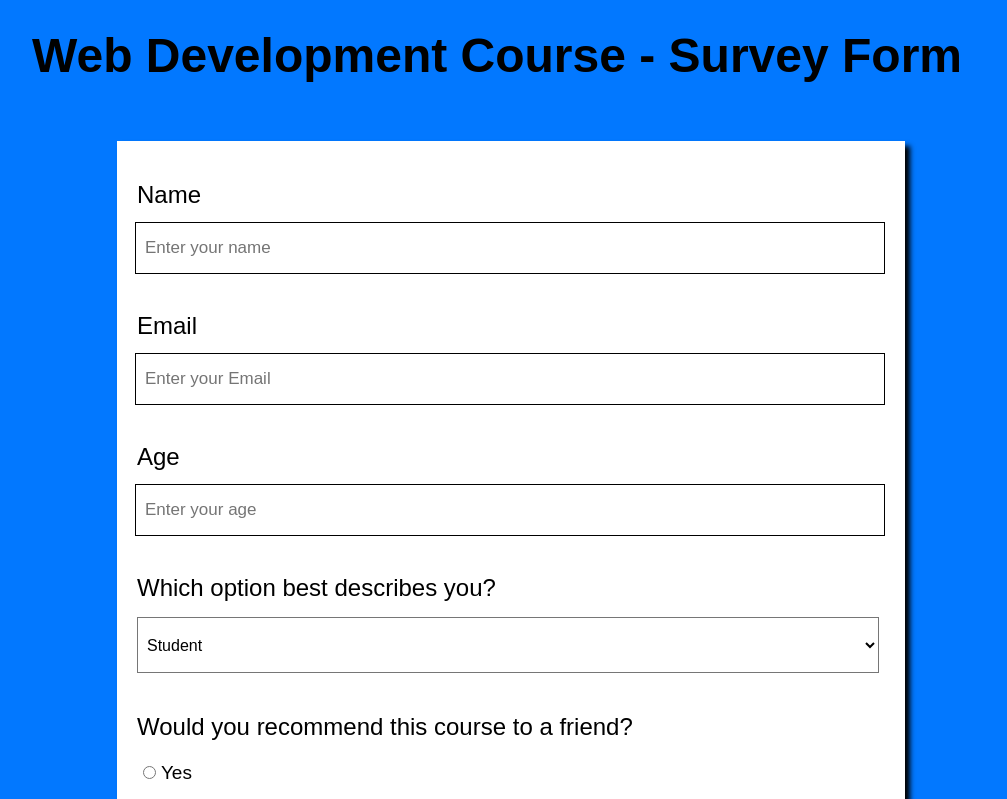
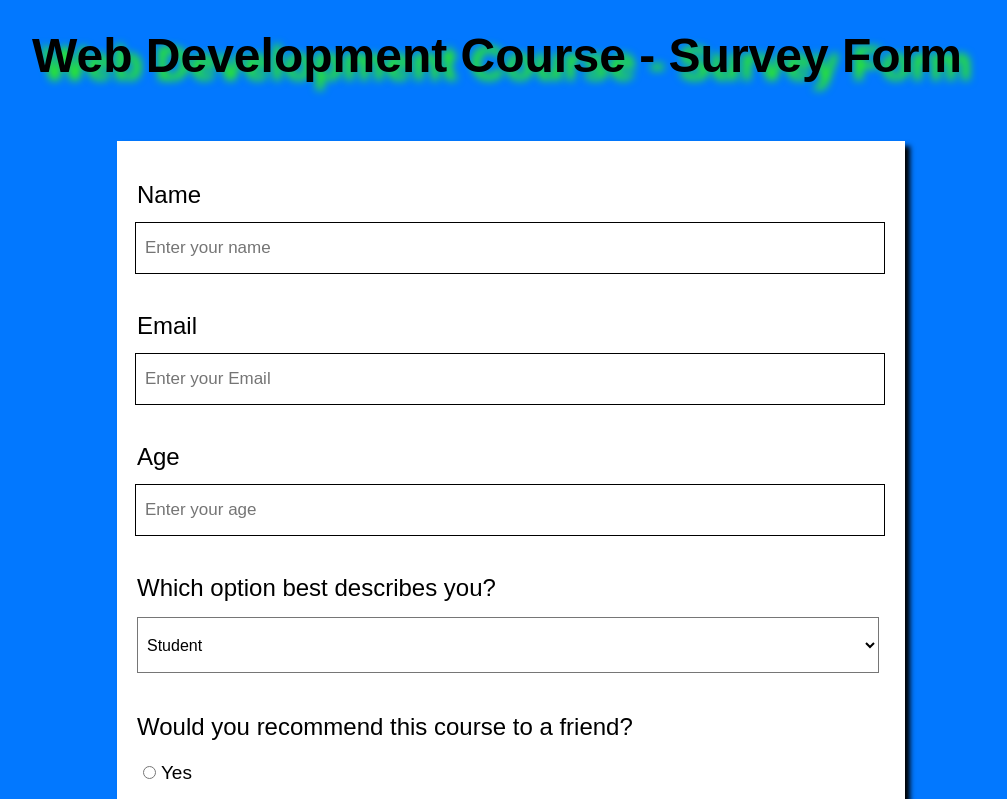
Before and after one commit to Samarjit0323/Survey_Form, a plain HTML site: page index.html in a window 1280 px wide. In both pictures the pointer is over the element "Web Development Course - Survey Form". Shown: the top 799 px of the page, without its empty margins (143-1150 px from the left). Drawn offline with Linux system fonts and the light colour scheme; a web font is replaced by a local one.

Commit message:
Added hover effect on heading

```diff
--- a/Style.css
+++ b/Style.css
@@ -15,6 +15,9 @@
   font-family:'Protest Riot', sans-serif;
   font-size: 24px;
   background-color:#0278ff;
+}
+h1:hover{
+  text-shadow: 10px 8px 8px rgb(51, 255, 0);
 }
 .form {
   background-color:white ;
```
